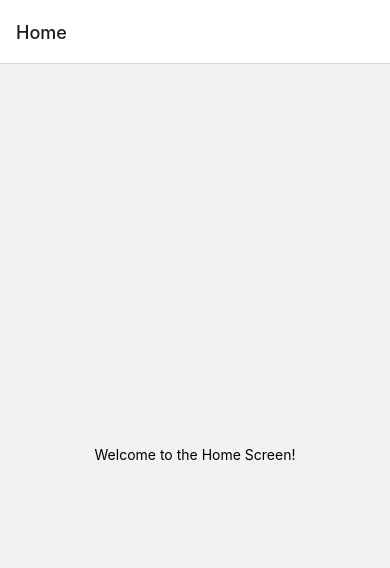
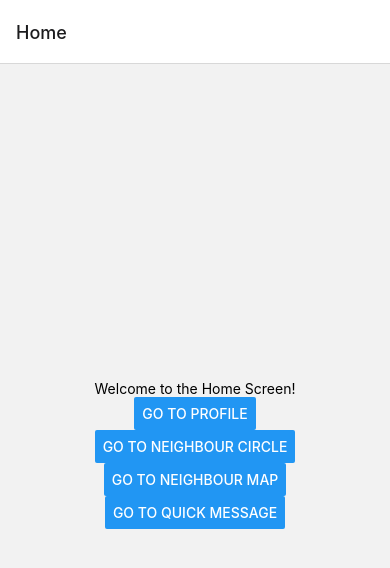
Before and after one commit to Dancingkoalaa/BlazeBusters, a React Native app: screen /Home in a window 390 px wide. Shown: the top 568 px of the page. Built offline with nearby package versions, Linux system fonts and the light colour scheme.

Commit message:
Navigation of the app is fixed.

```diff
--- a/App.js
+++ b/App.js
@@ -10,12 +10,12 @@ import QuickMessageScreen from './screens/QuickMessageScreen';
 
 const Stack = createStackNavigator();
 
-export default function App() {
+const App = () => {
   return (
     <NavigationContainer>
-      <Stack.Navigator>
+      <Stack.Navigator initialRouteName="Home">
         <Stack.Screen name="Home" component={HomeScreen} />
-        <Stack.Screen name="Profiel" component={ProfileScreen} />
+        <Stack.Screen name="Profile" component={ProfileScreen} />
         <Stack.Screen name="Neighbours circle" component={NeighbourcircleScreen} />
         <Stack.Screen name="Buurtkaart" component={NeighbourMapScreen} />
         <Stack.Screen name="Snel Berichten" component={QuickMessageScreen} />
@@ -23,3 +23,4 @@ export default function App() {
     </NavigationContainer>
   );
 }
+export default App;
--- a/package.json
+++ b/package.json
@@ -10,6 +10,7 @@
   },
   "dependencies": {
     "@react-navigation/native": "^6.1.6",
+    "@react-navigation/native-stack": "^6.9.12",
     "@react-navigation/stack": "^6.3.16",
     "expo": "~48.0.15",
     "expo-status-bar": "~1.4.4",
--- a/screens/HomeScreen.js
+++ b/screens/HomeScreen.js
@@ -1,10 +1,33 @@
 import React from 'react';
-import { StyleSheet, Text, View } from 'react-native';
+import { StyleSheet, Text, View, Button } from 'react-native';
+import { useNavigation } from '@react-navigation/native';
 
 export default function HomeScreen() {
+  const navigation = useNavigation();
+
+  const goToProfile = () => {
+    navigation.navigate('Profile');
+  };
+
+  const goToNeighbourCircle = () => {
+    navigation.navigate('Neighbours circle');
+  };
+
+  const goToNeighbourMap = () => {
+    navigation.navigate('Buurtkaart');
+  };
+
+  const goToQuickMessage = () => {
+    navigation.navigate('Snel Berichten');
+  };
+
   return (
     <View style={styles.container}>
       <Text>Welcome to the Home Screen!</Text>
+      <Button title="Go to Profile" onPress={goToProfile} />
+      <Button title="Go to Neighbour Circle" onPress={goToNeighbourCircle} />
+      <Button title="Go to Neighbour Map" onPress={goToNeighbourMap} />
+      <Button title="Go to Quick Message" onPress={goToQuickMessage} />
     </View>
   );
 }
```
Also changed, not shown: 1 other file (tests, documents, lock files or other folders).
